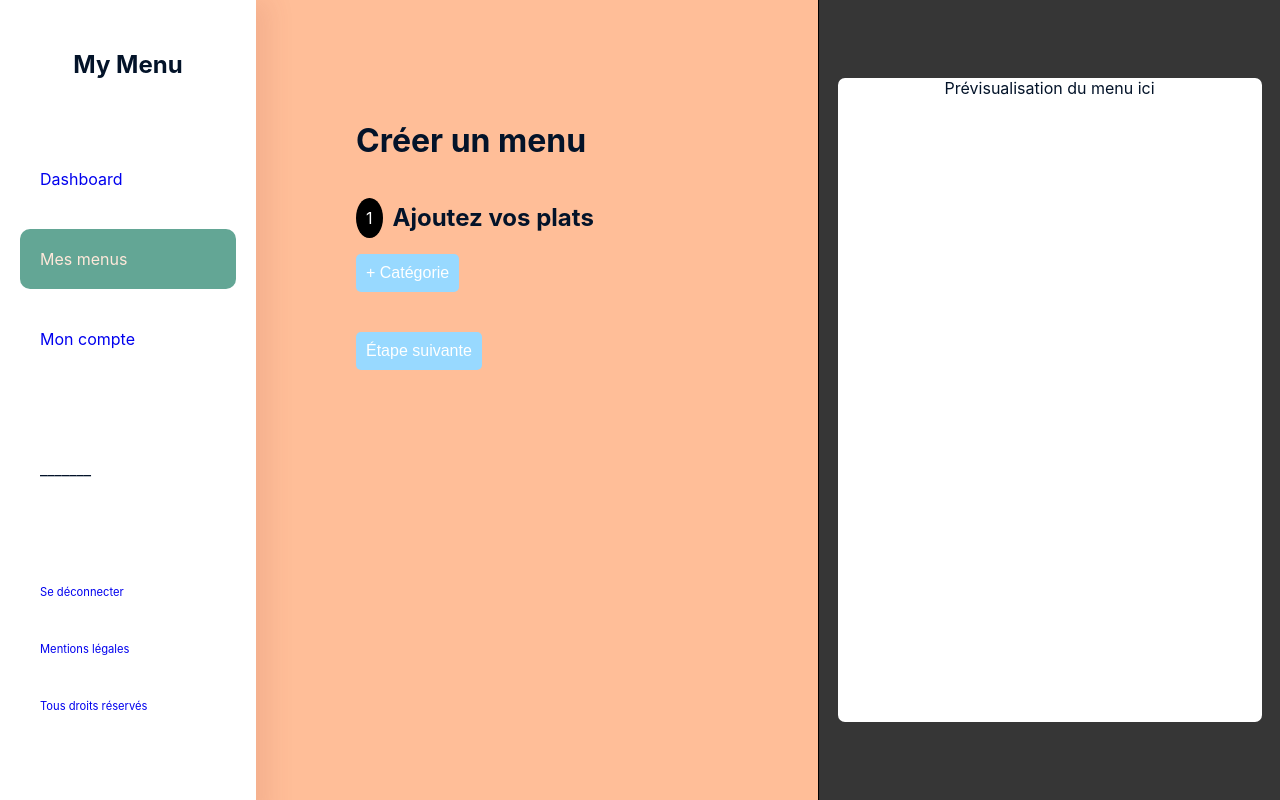
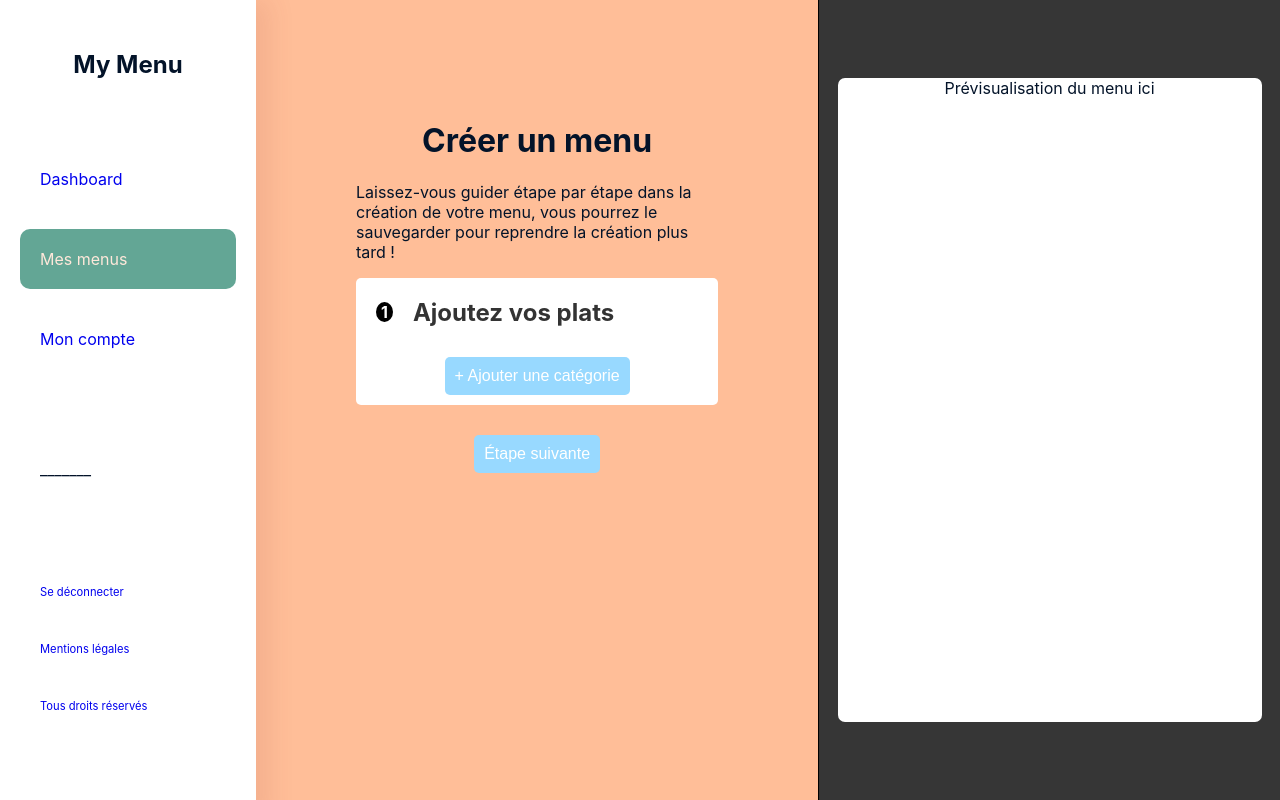
Before and after one commit to AurelienLeHyaric/My_Menu, a React (Create React App) app in the folder frontend/: page /dashboard/mesmenus/addmenu in a window 1280 px wide. Built offline with nearby package versions, Linux system fonts and the light colour scheme.

Commit message:
ajout plat/categ

```diff
--- a/frontend/src/components/AddMenuSteps/StepOne/StepOne.jsx
+++ b/frontend/src/components/AddMenuSteps/StepOne/StepOne.jsx
@@ -1,38 +1,139 @@
-import React from "react"
+import React, { useState } from "react"
+import "./StepOne.scss"
 import { FontAwesomeIcon } from "@fortawesome/react-fontawesome"
 import { faPenToSquare, faTrashCan } from "@fortawesome/free-solid-svg-icons"
 import Button from "../../Button/Button"
+import PlatForm from "../../Menu/PlatForm/PlatForm"
+import CategoryForm from "../../Menu/CategoryForm/CategoryForm"
 
-function StepOne({ categories, plats, onAddCategory, onAddPlat, onDeleteCategory, onDeletePlat, onOpenPlatForm }) {
+function StepOne({ categories, plats, setCategories, setPlats }) {
+   const [selectedCategory, setSelectedCategory] = useState(null)
+   const [isCategoryFormOpen, setCategoryFormOpen] = useState(false)
+   const [isPlatFormOpen, setPlatFormOpen] = useState(false)
+   const [isDeleteConfirmationOpen, setDeleteConfirmationOpen] = useState(false)
+   const [categoryToDelete, setCategoryToDelete] = useState(null)
+   const [isDeletePlatConfirmationOpen, setDeletePlatConfirmationOpen] = useState(false)
+   const [platToDelete, setPlatToDelete] = useState({ category: null, name: null })
+
+   // Ouverture des formulaires
+   const handleOpenCategoryForm = () => setCategoryFormOpen(true)
+   const handleOpenPlatForm = (category) => {
+      setSelectedCategory(category)
+      setPlatFormOpen(true)
+   }
+
+   // Ajout d'une catégorie
+   const handleAddCategory = (category) => {
+      setCategories([...categories, category])
+      setCategoryFormOpen(false)
+   }
+
+   // Ajout d'un plat
+   const handleAddPlat = (newPlat) => {
+      setPlats((prevPlats) => ({
+         ...prevPlats,
+         [selectedCategory]: [...(prevPlats[selectedCategory] || []), newPlat],
+      }))
+      setPlatFormOpen(false)
+   }
+
+   // Suppression d'une catégorie
+   const handleOpenDeleteCategoryConfirmation = (category) => {
+      setCategoryToDelete(category)
+      setDeleteConfirmationOpen(true)
+   }
+
+   const handleConfirmDeleteCategory = () => {
+      setCategories(categories.filter((cat) => cat !== categoryToDelete))
+      const updatedPlats = { ...plats }
+      delete updatedPlats[categoryToDelete]
+      setPlats(updatedPlats)
+      setDeleteConfirmationOpen(false)
+      setCategoryToDelete(null)
+   }
+
+   const handleCancelDeleteCategory = () => {
+      setDeleteConfirmationOpen(false)
+      setCategoryToDelete(null)
+   }
+
+   // Suppression d'un plat
+   const handleOpenDeletePlatConfirmation = (category, platName) => {
+      setPlatToDelete({ category, name: platName })
+      setDeletePlatConfirmationOpen(true)
+   }
+
+   const handleConfirmDeletePlat = () => {
+      setPlats((prevPlats) => {
+         const updatedPlats = { ...prevPlats }
+         updatedPlats[platToDelete.category] = updatedPlats[platToDelete.category].filter((p) => p.name !== platToDelete.name)
+         return updatedPlats
+      })
+      setDeletePlatConfirmationOpen(false)
+      setPlatToDelete({ category: null, name: null })
+   }
+
+   const handleCancelDeletePlat = () => {
+      setDeletePlatConfirmationOpen(false)
+      setPlatToDelete({ category: null, name: null })
+   }
+
    return (
       <div className="step-one">
-         <div className="title">
+         <div className="zone-title">
             <p className="number">1</p>
             <h2>Ajoutez vos plats</h2>
          </div>
-         <div id="addbutton">
+         <div className="menu-list">
             {categories.map((category, index) => (
                <div key={index}>
-                  <p>
-                     {category}
+                  <div className="category-item">
+                     <p>{category}</p>
                      <FontAwesomeIcon icon={faPenToSquare} />
-                     <FontAwesomeIcon icon={faTrashCan} onClick={() => onDeleteCategory(category)} />
-                  </p>
+                     <FontAwesomeIcon icon={faTrashCan} onClick={() => handleOpenDeleteCategoryConfirmation(category)} />
+                  </div>
                   {plats[category] && (
-                     <ul>
+                     <ul className="plat-list">
                         {plats[category].map((plat, platIndex) => (
-                           <li key={platIndex}>
-                              {plat}
+                           <li className="plat-item" key={platIndex}>
+                              <span>{plat.name}</span>
                               <FontAwesomeIcon icon={faPenToSquare} />
-                              <FontAwesomeIcon icon={faTrashCan} onClick={() => onDeletePlat(category, plat)} />
+                              <FontAwesomeIcon icon={faTrashCan} onClick={() => handleOpenDeletePlatConfirmation(category, plat.name)} />
                            </li>
                         ))}
                      </ul>
                   )}
-                  <button onClick={() => onOpenPlatForm(category)}>+ Ajouter un plat aux {category}</button>
+                  <button onClick={() => handleOpenPlatForm(category)}>+ Ajouter un plat aux {category}</button>
                </div>
             ))}
-            <Button text={"+ Catégorie"} onClick={onAddCategory} />
+
+            <Button text={"+ Ajouter une catégorie"} onClick={handleOpenCategoryForm} />
+
+            {/* Pop-up de confirmation pour la suppression de catégorie */}
+            {isDeleteConfirmationOpen && (
+               <div className="delete-confirmation">
+                  <p>Êtes-vous sûr de vouloir supprimer la catégorie "{categoryToDelete}" et tous ses plats ?</p>
+                  <button onClick={handleConfirmDeleteCategory}>Confirmer</button>
+                  <button onClick={handleCancelDeleteCategory}>Annuler</button>
+               </div>
+            )}
+
+            {/* Pop-up de confirmation pour la suppression de plat */}
+            {isDeletePlatConfirmationOpen && (
+               <div className="delete-confirmation">
+                  <p>
+                     Êtes-vous sûr de vouloir supprimer le plat "{platToDelete.name}" dans la catégorie "{platToDelete.category}" ?
+                  </p>
+                  <button onClick={handleConfirmDeletePlat}>Confirmer</button>
+                  <button onClick={handleCancelDeletePlat}>Annuler</button>
+               </div>
+            )}
+
+            {/* Formulaire d'ajout de catégorie */}
+            {isCategoryFormOpen && <CategoryForm onClose={() => setCategoryFormOpen(false)} onAddCategory={handleAddCategory} />}
+
+            {/* Formulaire d'ajout de plat */}
+            {isPlatFormOpen && <PlatForm onClose={() => setPlatFormOpen(false)} onAddPlat={handleAddPlat} categoryName={selectedCategory} />}
          </div>
       </div>
    )
--- /dev/null
+++ b/frontend/src/components/AddMenuSteps/StepOne/StepOne.scss
@@ -0,0 +1,63 @@
+.step-one {
+   .zone-title {
+      color: #333;
+      font-size: 1rem;
+      font-weight: bold;
+      text-align: left;
+      display: flex;
+      align-items: center;
+
+      .number {
+         color: white;
+         background-color: black;
+         border-radius: 50%;
+         padding: 0 5px;
+         margin: 0 20px;
+      }
+   }
+   .menu-list {
+      .category-item {
+         display: flex;
+         align-items: center;
+         p {
+            margin-left: 60px;
+            font-size: 1.2rem;
+            font-weight: bold;
+         }
+      }
+
+      .plat-list {
+         margin-top: 0;
+         .plat-item {
+            text-align: left;
+            list-style: none;
+            margin-left: 50px;
+            padding-bottom: 10px;
+         }
+      }
+      svg {
+         padding: 0 0 0 10px;
+         opacity: 85%;
+      }
+   }
+   button {
+      border: none;
+      margin: 10px 10px;
+      cursor: pointer;
+   }
+}
+
+.delete-confirmation {
+   position: fixed;
+   top: 50%;
+   left: 50%;
+   transform: translate(-50%, -50%);
+   background-color: white;
+   padding: 20px;
+   box-shadow: 0 2px 10px rgba(0, 0, 0, 0.2);
+   z-index: 1000;
+
+   p {
+      margin-bottom: 20px;
+   }
+}
--- a/frontend/src/pages/AddMenuPage.jsx
+++ b/frontend/src/pages/AddMenuPage.jsx
@@ -4,93 +4,44 @@ import Button from "./../components/Button/Button"
 import StepOne from "./../components/AddMenuSteps/StepOne/StepOne"
 import StepTwo from "./../components/AddMenuSteps/StepTwo/StepTwo"
 import StepThree from "./../components/AddMenuSteps/StepThree/StepThree"
-import PlatForm from "../components/Menu/PlatForm/PlatForm"
-import CategoryForm from "../components/Menu/CategoryForm/CategoryForm"
 
 function AddMenu() {
-   const [currentStep, setCurrentStep] = useState(1) // État pour suivre l'étape actuelle
+   const [currentStep, setCurrentStep] = useState(1)
    const [categories, setCategories] = useState([])
    const [plats, setPlats] = useState({})
-   const [selectedCategory, setSelectedCategory] = useState(null)
-   const [isCategoryFormOpen, setCategoryFormOpen] = useState(false)
-   const [isPlatFormOpen, setPlatFormOpen] = useState(false)
 
    const handleNextStep = () => setCurrentStep((prevStep) => prevStep + 1)
-
-   const handleAddCategory = (category) => {
-      setCategories([...categories, category])
-      setCategoryFormOpen(false)
-   }
-
-   const handleAddPlat = (newPlat) => {
-      setPlats((prevPlats) => ({
-         ...prevPlats,
-         [selectedCategory]: [...(prevPlats[selectedCategory] || []), newPlat],
-      }))
-      setPlatFormOpen(false)
-   }
-
-   const handleDeleteCategory = (category) => {
-      setCategories(categories.filter((cat) => cat !== category))
-      const updatedPlats = { ...plats }
-      delete updatedPlats[category]
-      setPlats(updatedPlats)
-   }
-
-   const handleDeletePlat = (category, plat) => {
-      setPlats((prevPlats) => {
-         const updatedPlats = { ...prevPlats }
-         updatedPlats[category] = updatedPlats[category].filter((p) => p !== plat)
-         return updatedPlats
-      })
-   }
-
-   const handleCustomize = (customization) => {
-      console.log("Customization applied: ", customization)
-   }
-
-   const handleExport = (method) => {
-      console.log(`Exporting via ${method}`)
-   }
+   const handlePrevStep = () => setCurrentStep((prevStep) => prevStep - 1)
 
    return (
       <div className="addmenupage">
          <div className="main">
+            <div className="create-section">
                <h1>Créer un menu</h1>
+               <p>Laissez-vous guider étape par étape dans la création de votre menu, vous pourrez le sauvegarder pour reprendre la création plus tard !</p>
+
                {/* Étape 1 : Ajoutez vos plats */}
                <div className={`step ${currentStep >= 1 ? "active" : ""}`}>
-               {currentStep === 1 && (
-                  <StepOne
-                     categories={categories}
-                     plats={plats}
-                     onAddCategory={() => setCategoryFormOpen(true)}
-                     onAddPlat={handleAddPlat}
-                     onDeleteCategory={handleDeleteCategory}
-                     onDeletePlat={handleDeletePlat}
-                     onOpenPlatForm={(category) => {
-                        setSelectedCategory(category)
-                        setPlatFormOpen(true)
-                     }}
-                  />
-               )}
+                  {currentStep === 1 && <StepOne categories={categories} plats={plats} setCategories={setCategories} setPlats={setPlats} />}
                </div>
 
                {/* Étape 2 : Personnalisez votre menu */}
-            <div className={`step ${currentStep >= 2 ? "active" : ""}`}>{currentStep === 2 && <StepTwo onCustomize={handleCustomize} />}</div>
+               <div className={`step ${currentStep >= 2 ? "active" : ""}`}>{currentStep === 2 && <StepTwo onCustomize={() => {}} />}</div>
 
                {/* Étape 3 : Exportez votre menu */}
-            <div className={`step ${currentStep >= 3 ? "active" : ""}`}>{currentStep === 3 && <StepThree onExport={handleExport} />}</div>
+               <div className={`step ${currentStep >= 3 ? "active" : ""}`}>{currentStep === 3 && <StepThree onExport={() => {}} />}</div>
+
+               {/* Bouton pour passer à l'étape précédente */}
+               {currentStep > 1 && <Button text={"Étape précédente"} onClick={handlePrevStep} />}
 
                {/* Bouton pour passer à l'étape suivante */}
                {currentStep < 3 && <Button text={"Étape suivante"} onClick={handleNextStep} />}
+            </div>
          </div>
 
          <div className="preview">
             <div className="previewmenu">Prévisualisation du menu ici</div>
          </div>
-
-         {isCategoryFormOpen && <CategoryForm onClose={() => setCategoryFormOpen(false)} onAddCategory={handleAddCategory} />}
-         {isPlatFormOpen && <PlatForm onClose={() => setPlatFormOpen(false)} onAddPlat={handleAddPlat} categoryName={selectedCategory} />}
       </div>
    )
 }
--- a/frontend/src/pages/AddMenuPage.scss
+++ b/frontend/src/pages/AddMenuPage.scss
@@ -1,8 +1,6 @@
 .addmenupage {
    display: flex;
    height: 100vh;
-
-   //zone d'ajout de menu
 
    .main {
       text-align: left;
@@ -15,36 +13,14 @@
          padding-bottom: 70px;
          text-align: center;
 
-         .part-one,
-         .part-two,
-         .part-three {
-            background-color: white;
-            margin: 1.5px 0;
-         }
-         .title {
-            display: flex;
-            align-items: baseline;
-            padding: 33px 0 33px 15px;
-
-            .number {
-               color: white;
-               background-color: black;
-               border-radius: 50%;
-               font-size: 1.4rem;
-               padding: 0 10px;
-               margin-right: 20px;
-            }
-
-            * {
-               margin: 0;
-               font-size: 1.3rem;
-            }
+         p {
+            text-align: left;
          }
 
-         #addbutton {
-            display: flex;
-            flex-direction: column;
-            align-items: center;
+         .step {
+            background-color: white;
+            border-radius: 5px;
+            margin-bottom: 30px;
          }
       }
 
@@ -54,7 +30,8 @@
       }
    }
 
-   //zone de prévisualisation
+   // Zone de previsualisation du menu
+
    .preview {
       display: flex;
       align-items: center;
@@ -73,47 +50,6 @@
    }
 }
 
-.delete-confirmation {
-   position: fixed;
-   top: 50%;
-   left: 50%;
-   transform: translate(-50%, -50%);
-   background-color: white;
-   padding: 20px;
-   box-shadow: 0 2px 10px rgba(0, 0, 0, 0.2);
-   z-index: 1000;
-
-   p {
-      margin-bottom: 20px;
-   }
-
-   button {
-      margin-right: 10px;
-   }
-}
-
-.step {
-   margin-bottom: 30px;
-}
-
-.step .title {
-   display: flex;
-   align-items: center;
-}
-
-.step .number {
-   background-color: black;
-   color: white;
-   border-radius: 50%;
-   padding: 10px;
-   margin-right: 10px;
-}
-
-.step .title h2 {
-   font-size: 1.5em;
-   margin: 0;
-}
-
 .step.active {
    display: block;
 }
```
Also changed, not shown: frontend/src/components/AddMenuSteps/StepTwo/StepTwo.scss (added). Lines whose indentation alone changed are shown as unchanged.
